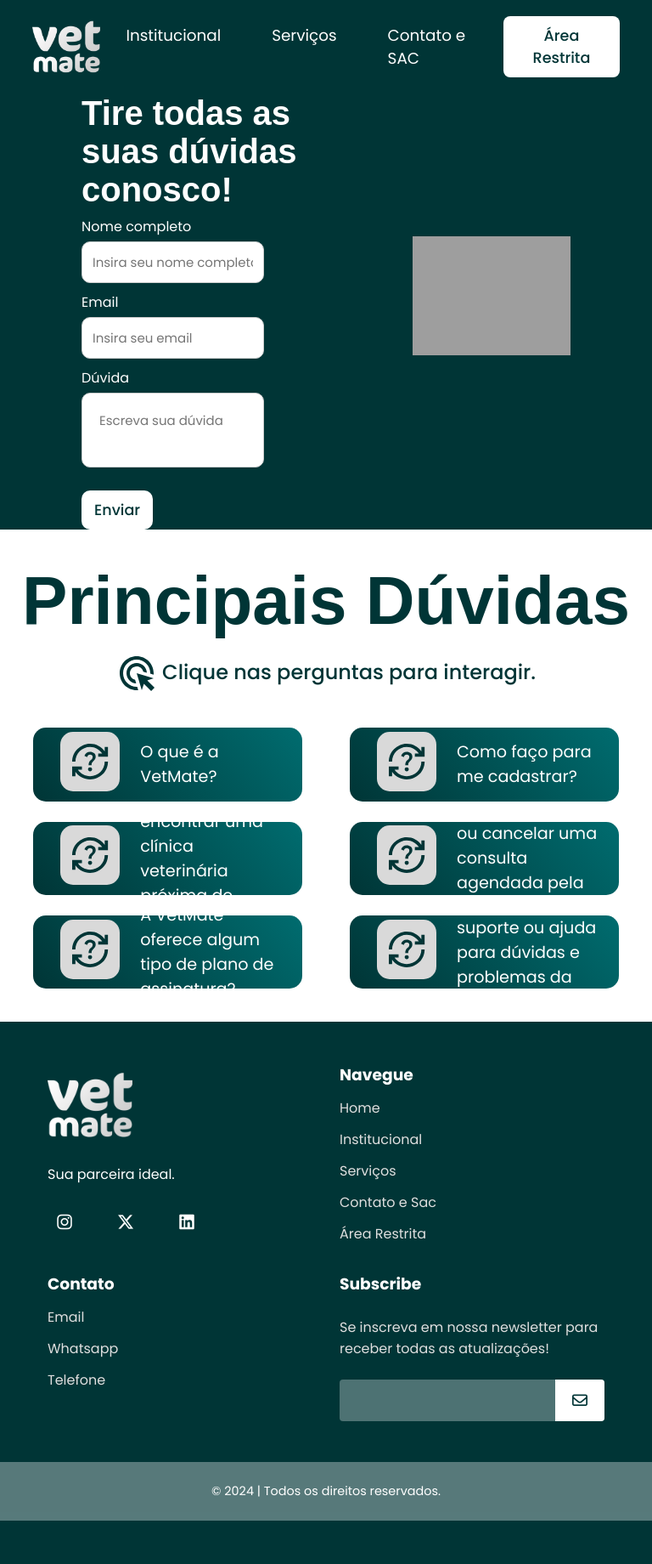
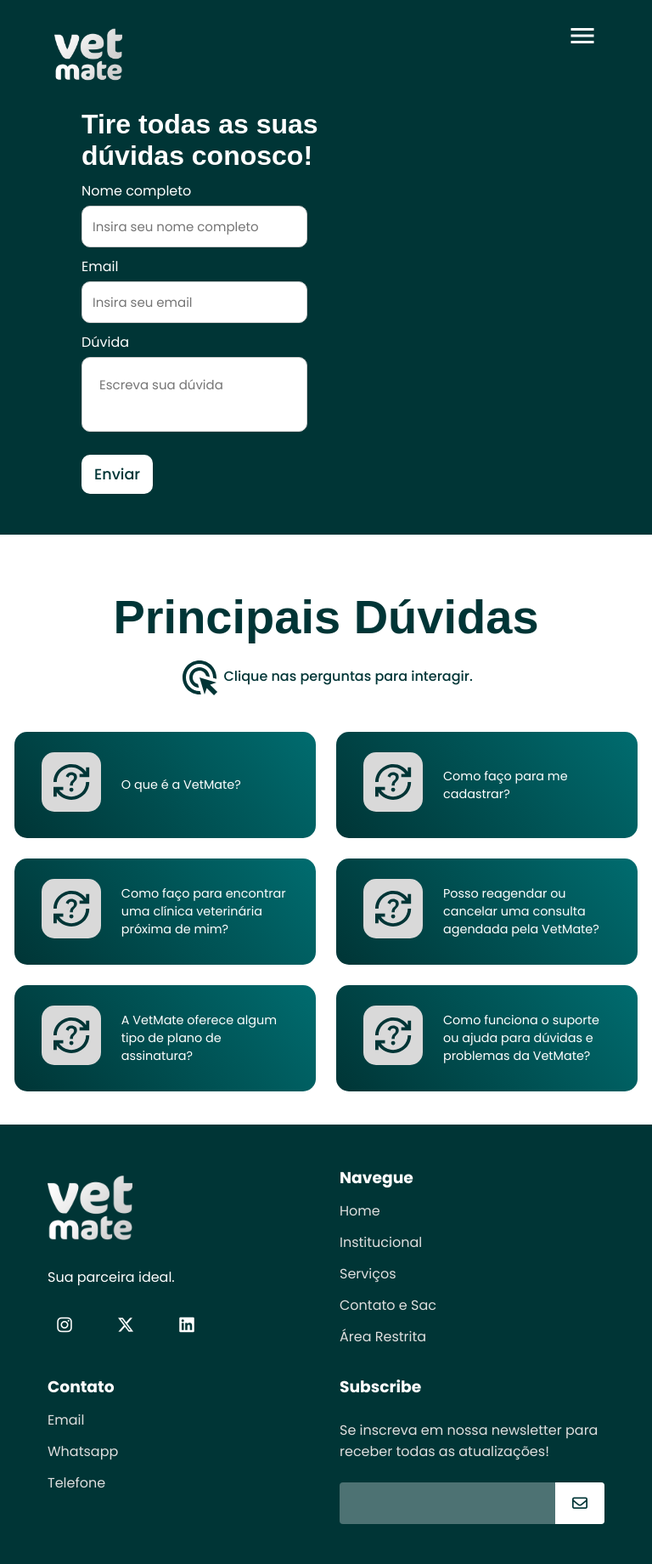
Before and after one commit to vlipe/VetMate, a PHP site: page /html/contato.html in a window 768 px wide. Shown: the top 1840 px of the page at 85% size. Before the commit the page ends 1789 px from the top, so only its background shows below. Run offline with PHP 8.4, Linux system fonts and the light colour scheme; some libraries are stand-ins or nearby versions; some web fonts are replaced; grey boxes are pictures that could not be loaded.

Commit message:
mais ajustes no form.

```diff
--- a/VetMate/css/contato.css
+++ b/VetMate/css/contato.css
@@ -15,7 +15,7 @@ header {
 .nav-bar {
     display: flex;
     justify-content: space-between;
-    padding: 2% 5%;
+    padding: 2% 6rem;
 }
 
 .logo {
@@ -102,7 +102,7 @@ header {
     display: none;
 }
 
-@media screen and (max-width: 730px) {
+@media screen and (max-width: 768px) {
     .nav-bar {
         padding: 1.5rem 4rem;
     }
@@ -172,7 +172,8 @@ header {
 }
 
 .container-form .image-container img {
-    width: 100%;
+    padding-bottom: 5rem;
+    width: 90%;
     height: auto;
     margin-bottom: 20%;
 }
@@ -262,6 +263,7 @@ form button[type="submit"] {
     transition: all 0.3s;
     cursor: pointer;
     display: flex;
+    margin-bottom: 10%;
 }
 
 form .submit {
@@ -274,7 +276,7 @@ form button[type="submit"]:hover {
     scale: 1;
 }
 
-@media (min-width: 768px) and (max-width: 1024px){
+@media (min-width: 768px) and (max-width: 1024px) {
     .container-form form {
         margin-left: 6rem;
         width: 63%;
@@ -296,10 +298,17 @@ form button[type="submit"]:hover {
     h1 {
         font-family: "Cocon", sans-serif;
         margin-bottom: 2%;
-        font-size: 2.5rem;
+        font-size: 2rem;
         word-wrap: break-word;
-        width: 70%;
+        width: 80%;
         color: white;
+    }
+}
+
+@media (max-width: 768px) {
+
+    .container-form .image-container {
+        display: none;
     }
 }
 
@@ -320,6 +329,8 @@ h2 {
     text-align: center;
     color: #003536;
     font-size: 5rem;
+    width: 80%;
+    word-wrap: break-word;
     font-weight: 700;
     margin-bottom: 2%;
 }
@@ -329,7 +340,7 @@ h2 {
     display: flex;
     flex-wrap: wrap;
     justify-content: center;
-    gap: 3vh 7vh;
+    gap: 3vh;
 }
 
 /* Caixinha verde de perguntas e animações da mesma. */
@@ -485,6 +496,37 @@ body.modal-open {
     overflow: hidden;
 }
 
+@media (min-width: 768px) and (max-width: 1024px) {
+
+    .faq-texto {
+        font-size: 0.9rem;
+    }
+
+    h2 {
+        font-size: 4rem;
+    }
+
+    .interacao-prompt p {
+        font-size: 1.4rem;
+    }
+}
+
+@media (max-width: 768px) {
+    h2 {
+        margin-top: 4rem;
+        font-size: 3.5rem;
+    }
+
+    .interacao-prompt p {
+        font-size: 1rem;
+    }
+
+    .faq-item {
+        width: 40vw;
+        height: auto;
+    }
+}
+
 /* Rodapé da Tela. */
 
 footer {
--- a/VetMate/html/contato.html
+++ b/VetMate/html/contato.html
@@ -24,17 +24,15 @@
             <div class="logo">
                 <img src="../imagens/logo-vetmate.png" alt="logo-vetmate">
             </div>
-
             <div class="nav-list">
                 <ul>
-                    <li class="nav-item"><a href="#" class="nav-link">Institucional</a></li>
-                    <li class="nav-item"><a href="#" class="nav-link">Serviços</a></li>
-                    <li class="nav-item"><a href="#" class="nav-link">Contato e SAC</a></li>
+                    <li class="nav-item"><a href="../html/institucional.html" class="nav-link">Institucional</a></li>
+                    <li class="nav-item"><a href="../html/servicos.html" class="nav-link">Serviços</a></li>
+                    <li class="nav-item"><a href="../html/contato.html" class="nav-link">Contato e SAC</a></li>
                 </ul>
-
-                <div class="login-button">
-                    <button><a href="#">Área Restrita</a></button>
-                </div>
+            </div>
+            <div class="login-button">
+                <button><a href="../html/area-restrita.html">Área Restrita</a></button>
             </div>
 
             <div class="mobile-menu-icon">
@@ -49,9 +47,10 @@
             </ul>
 
             <div class="login-button">
-                <button><a href="#">Área Restrita</a></button>
+                <button><a href="../html/area-restrita.html">Área Restrita</a></button>
             </div>
         </div>
+
     </header>
 
     <main>
```
